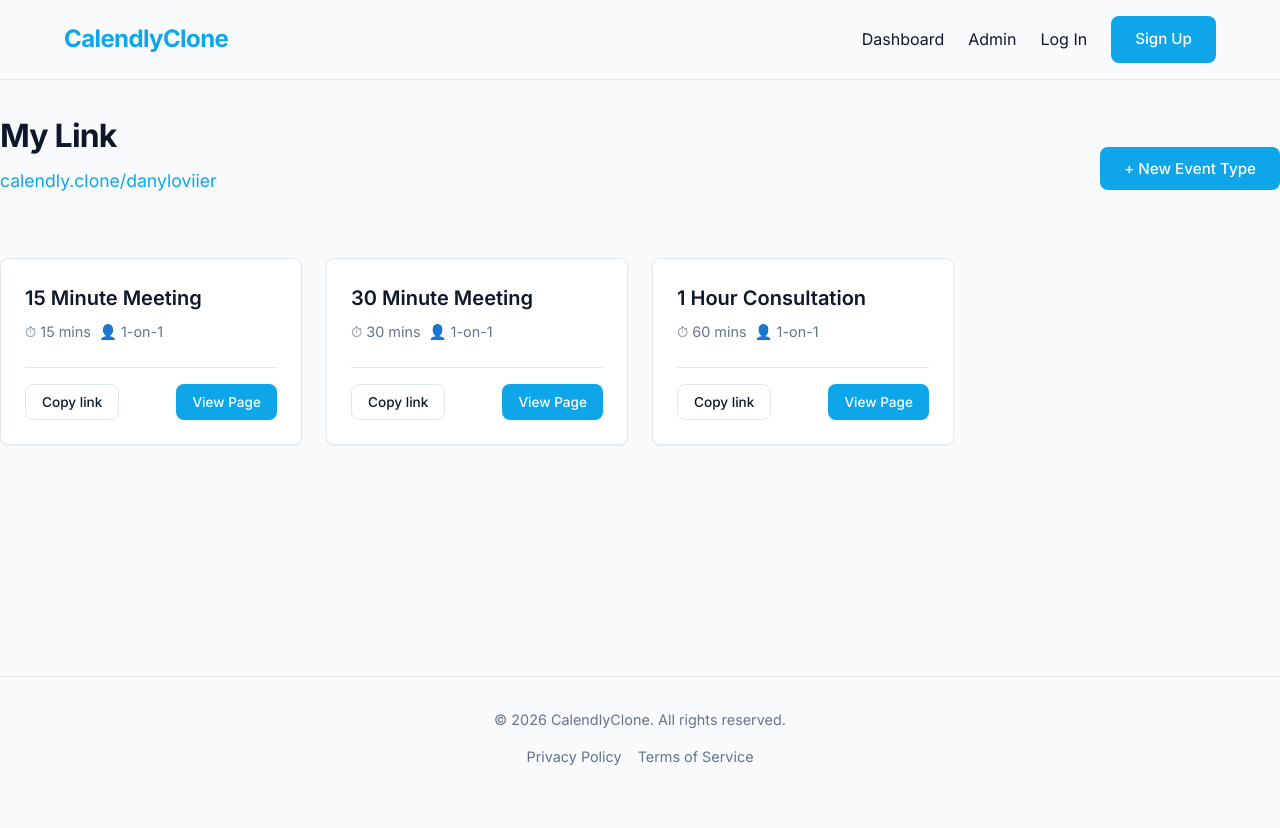
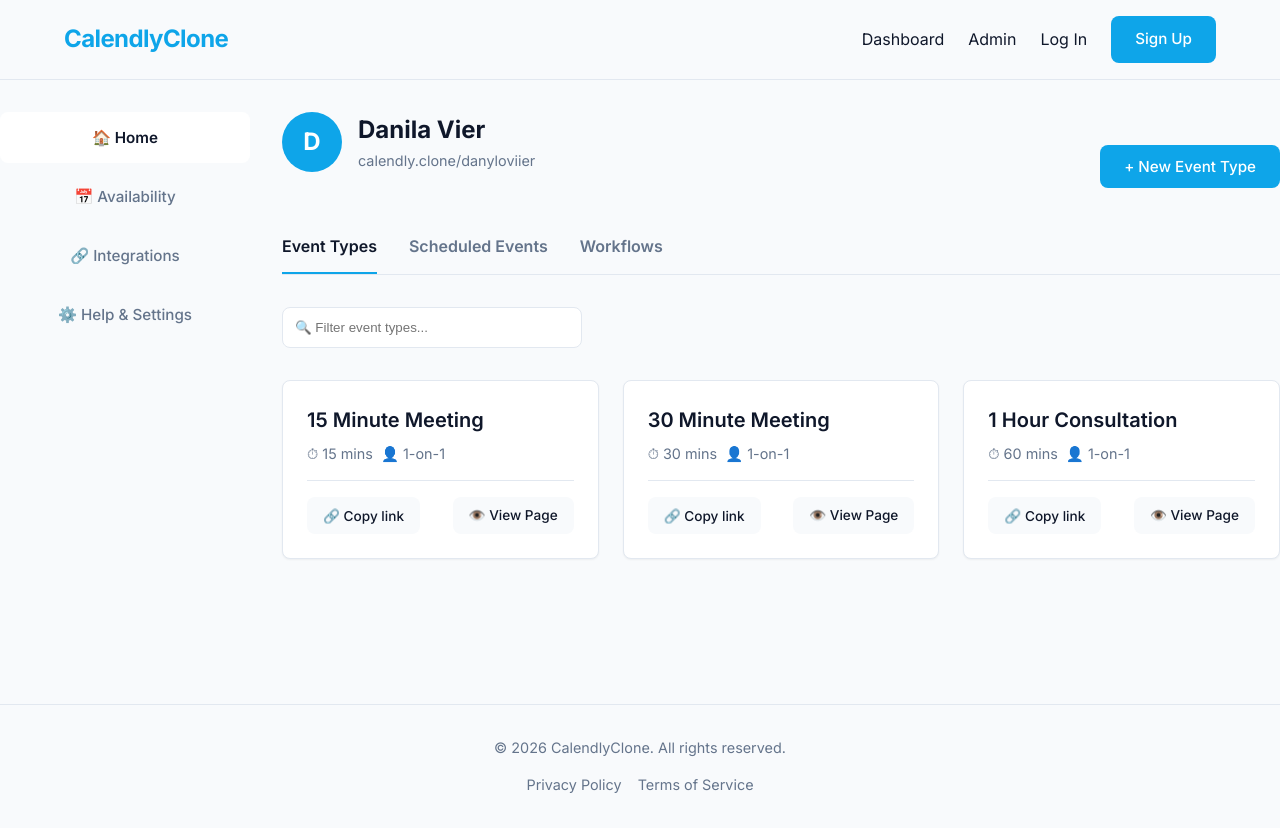
Before and after one commit to TrillionaireViier/calendly_clone, a Next.js app: page /dashboard in a window 1280 px wide. Before the commit the page ends 800 px from the top, so only its background shows below. Built offline with nearby package versions, Linux system fonts and the light colour scheme.

Commit message:
Enhance dashboard UI with sidebar, tabs, and search filter

```diff
--- a/src/app/dashboard/page.tsx
+++ b/src/app/dashboard/page.tsx
@@ -12,6 +12,8 @@ export default function Dashboard() {
 
   const [isModalOpen, setIsModalOpen] = useState(false);
   const [newEvent, setNewEvent] = useState({ title: "", duration: "30", type: "1-on-1" });
+  const [activeTab, setActiveTab] = useState("event_types");
+  const [searchQuery, setSearchQuery] = useState("");
 
   const username = "danyloviier";
 
@@ -28,40 +30,118 @@ export default function Dashboard() {
     setNewEvent({ title: "", duration: "30", type: "1-on-1" });
   };
 
+  const filteredEvents = eventTypes.filter(e => e.title.toLowerCase().includes(searchQuery.toLowerCase()));
+
   return (
+    <div style={{ display: "flex", gap: "2rem", minHeight: "70vh" }}>
+      {/* Sidebar Navigation */}
+      <aside style={{ width: "250px", display: "flex", flexDirection: "column", gap: "0.5rem" }}>
+        <button className="btn btn-outline" style={{ textAlign: "left", padding: "1rem", border: "none", background: "var(--surface)", fontWeight: 600 }}>🏠 Home</button>
+        <button className="btn btn-outline" style={{ textAlign: "left", padding: "1rem", border: "none", color: "var(--text-muted)" }}>📅 Availability</button>
+        <button className="btn btn-outline" style={{ textAlign: "left", padding: "1rem", border: "none", color: "var(--text-muted)" }}>🔗 Integrations</button>
+        <button className="btn btn-outline" style={{ textAlign: "left", padding: "1rem", border: "none", color: "var(--text-muted)" }}>⚙️ Help & Settings</button>
+      </aside>
+
+      {/* Main Dashboard Content */}
+      <main style={{ flex: 1 }}>
+        <div style={{ display: "flex", justifyContent: "space-between", alignItems: "flex-end", marginBottom: "2rem" }}>
           <div>
-      <div style={{ display: "flex", justifyContent: "space-between", alignItems: "center", marginBottom: "2rem" }}>
+            <div style={{ display: "flex", alignItems: "center", gap: "1rem", marginBottom: "1rem" }}>
+              <div style={{ width: "60px", height: "60px", borderRadius: "50%", background: "var(--primary)", color: "white", display: "flex", alignItems: "center", justifyContent: "center", fontSize: "1.5rem", fontWeight: "bold" }}>
+                D
+              </div>
               <div>
-          <h2 className="page-title">My Link</h2>
-          <p className="page-subtitle">
-            <Link href={`/${username}`} style={{ color: "var(--primary)", textDecoration: "none" }}>
+                <h2 style={{ fontSize: "1.5rem", margin: 0 }}>Danila Vier</h2>
+                <Link href={`/${username}`} style={{ color: "var(--text-muted)", textDecoration: "none", fontSize: "0.9rem" }}>
                   calendly.clone/{username}
                 </Link>
-          </p>
+              </div>
+            </div>
           </div>
           <button className="btn btn-primary" onClick={() => setIsModalOpen(true)}>+ New Event Type</button>
         </div>
 
+        {/* Tabs */}
+        <div style={{ display: "flex", gap: "2rem", borderBottom: "1px solid var(--border)", marginBottom: "2rem" }}>
+          <button
+            onClick={() => setActiveTab("event_types")}
+            style={{ padding: "1rem 0", background: "none", border: "none", borderBottom: activeTab === "event_types" ? "2px solid var(--primary)" : "2px solid transparent", color: activeTab === "event_types" ? "var(--foreground)" : "var(--text-muted)", cursor: "pointer", fontWeight: 600, fontSize: "1rem" }}
+          >
+            Event Types
+          </button>
+          <button
+            onClick={() => setActiveTab("scheduled")}
+            style={{ padding: "1rem 0", background: "none", border: "none", borderBottom: activeTab === "scheduled" ? "2px solid var(--primary)" : "2px solid transparent", color: activeTab === "scheduled" ? "var(--foreground)" : "var(--text-muted)", cursor: "pointer", fontWeight: 600, fontSize: "1rem" }}
+          >
+            Scheduled Events
+          </button>
+          <button
+            onClick={() => setActiveTab("workflows")}
+            style={{ padding: "1rem 0", background: "none", border: "none", borderBottom: activeTab === "workflows" ? "2px solid var(--primary)" : "2px solid transparent", color: activeTab === "workflows" ? "var(--foreground)" : "var(--text-muted)", cursor: "pointer", fontWeight: 600, fontSize: "1rem" }}
+          >
+            Workflows
+          </button>
+        </div>
+
+        {/* Tab Content */}
+        {activeTab === "event_types" && (
+          <div>
+            <div style={{ display: "flex", justifyContent: "space-between", marginBottom: "1.5rem" }}>
+              <input
+                type="text"
+                placeholder="🔍 Filter event types..."
+                value={searchQuery}
+                onChange={(e) => setSearchQuery(e.target.value)}
+                style={{ padding: "0.75rem", width: "300px", borderRadius: "var(--radius)", border: "1px solid var(--border)", background: "var(--surface)", color: "var(--foreground)" }}
+              />
+            </div>
+
             <div className="event-grid">
-        {eventTypes.map((event) => (
-          <div key={event.id} className="event-card">
+              {filteredEvents.map((event) => (
+                <div key={event.id} className="event-card" style={{ display: "flex", flexDirection: "column" }}>
+                  <div style={{ flex: 1 }}>
                     <h3 className="event-title">{event.title}</h3>
-            <div className="event-meta">
+                    <div className="event-meta" style={{ marginBottom: "1rem" }}>
                       <span>⏱ {event.duration}</span>
                       <span>👤 {event.type}</span>
                     </div>
-            <div className="event-actions">
-              <button className="btn btn-outline" style={{ padding: "0.5rem 1rem", fontSize: "0.85rem" }}>
-                Copy link
+                  </div>
+                  <div className="event-actions" style={{ borderTop: "1px solid var(--border)", paddingTop: "1rem", marginTop: "auto", display: "flex", justifyContent: "space-between" }}>
+                    <button className="btn btn-outline" style={{ padding: "0.5rem 1rem", fontSize: "0.85rem", border: "none", background: "var(--background)" }}>
+                      🔗 Copy link
                     </button>
-              <Link href={`/${username}/${event.id}`} className="btn btn-primary" style={{ padding: "0.5rem 1rem", fontSize: "0.85rem" }}>
-                View Page
+                    <Link href={`/${username}/${event.id}`} className="btn btn-outline" style={{ padding: "0.5rem 1rem", fontSize: "0.85rem", border: "none", background: "var(--background)" }}>
+                      👁️ View Page
                     </Link>
                   </div>
                 </div>
               ))}
+              {filteredEvents.length === 0 && (
+                <div style={{ gridColumn: "1 / -1", textAlign: "center", padding: "3rem", color: "var(--text-muted)", background: "var(--surface)", borderRadius: "var(--radius)" }}>
+                  No event types found matching "{searchQuery}"
                 </div>
+              )}
+            </div>
+          </div>
+        )}
 
+        {activeTab === "scheduled" && (
+          <div style={{ textAlign: "center", padding: "4rem", color: "var(--text-muted)", background: "var(--surface)", borderRadius: "var(--radius)", border: "1px solid var(--border)" }}>
+            <h3 style={{ fontSize: "1.25rem", marginBottom: "0.5rem", color: "var(--foreground)" }}>No Upcoming Events</h3>
+            <p>You have no scheduled events for the upcoming week.</p>
+          </div>
+        )}
+
+        {activeTab === "workflows" && (
+          <div style={{ textAlign: "center", padding: "4rem", color: "var(--text-muted)", background: "var(--surface)", borderRadius: "var(--radius)", border: "1px solid var(--border)" }}>
+            <h3 style={{ fontSize: "1.25rem", marginBottom: "0.5rem", color: "var(--foreground)" }}>Automate your work</h3>
+            <p style={{ marginBottom: "1.5rem" }}>Save time with workflows. Automate emails, texts, and more.</p>
+            <button className="btn btn-outline">Explore Workflows</button>
+          </div>
+        )}
+      </main>
+
+      {/* New Event Modal */}
       {isModalOpen && (
         <div style={{
           position: "fixed", top: 0, left: 0, right: 0, bottom: 0,
```
Lines whose indentation alone changed are shown as unchanged.
